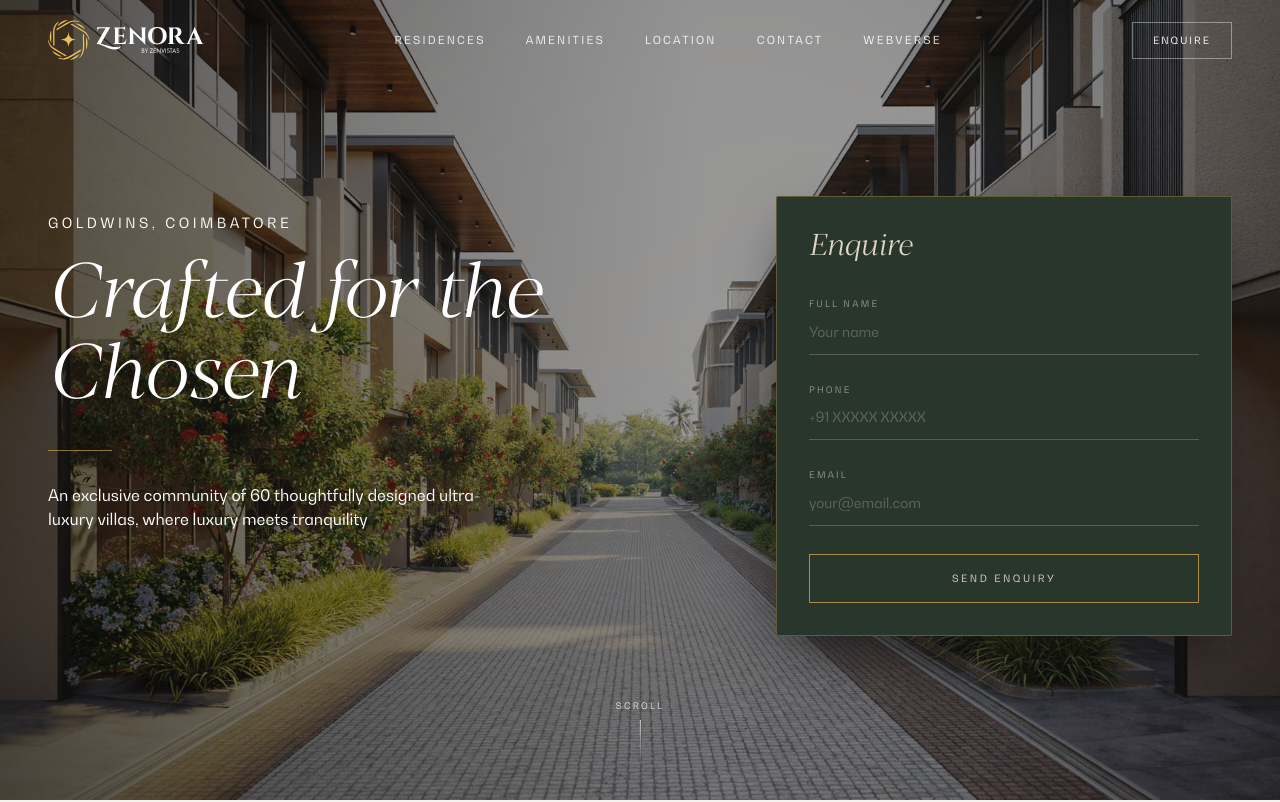
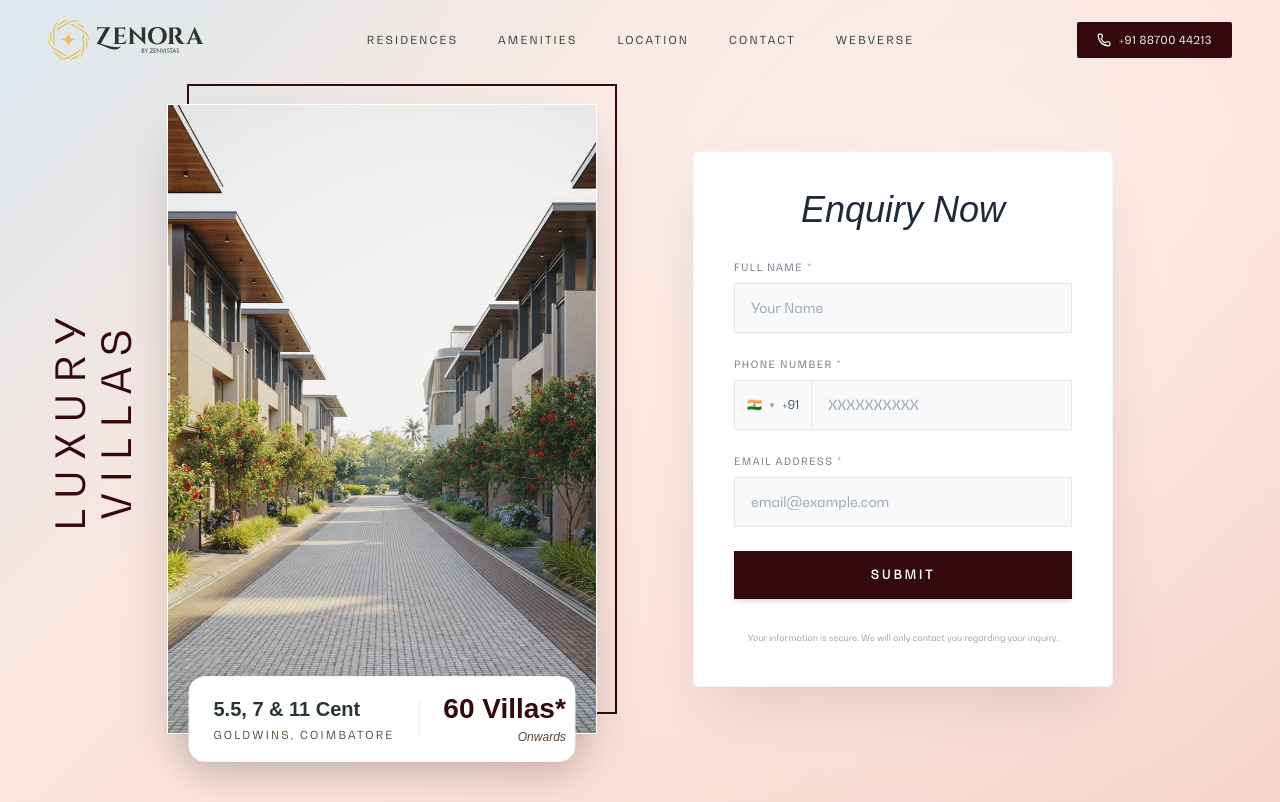
Before and after one commit to Britojaison/zenora_perfomace2, a Next.js app: page / in a window 1280 px wide. Shown: the top 802 px of the page. Built offline with nearby package versions, Linux system fonts and the light colour scheme; a web font is replaced by a local one.

Commit message:
refactor: convert interactive amenity selection buttons into static display cards in Amenities component

```diff
--- a/src/components/layout/Navbar.module.css
+++ b/src/components/layout/Navbar.module.css
@@ -5,14 +5,14 @@
   right: 0;
   z-index: 50;
   background: transparent;
-  transition: background 0.7s ease, box-shadow 0.7s ease;
+  transition: background 0.4s ease, box-shadow 0.4s ease;
 }
 
 .scrolled {
-  background: rgba(40, 54, 43, 0.96);
-  backdrop-filter: blur(10px);
-  -webkit-backdrop-filter: blur(10px);
-  box-shadow: 0 4px 24px rgba(14, 12, 11, 0.25);
+  background: rgba(255, 255, 255, 0.95);
+  backdrop-filter: blur(12px);
+  -webkit-backdrop-filter: blur(12px);
+  box-shadow: 0 2px 16px rgba(0, 0, 0, 0.06);
 }
 
 .navLink {
@@ -20,12 +20,13 @@
   font-size: 11px;
   letter-spacing: 0.2em;
   text-transform: uppercase;
-  color: rgba(255, 255, 255, 0.9);
-  transition: color 0.5s ease;
+  color: #28362b;
+  font-weight: 500;
+  transition: color 0.3s ease;
 }
 
 .navLink:hover {
-  color: #ffffff;
+  color: #561a28;
 }
 
 .underline {
@@ -33,35 +34,11 @@
   bottom: -4px;
   left: 0;
   width: 0;
-  height: 1px;
-  background: #ffffff;
-  transition: width 0.5s ease;
+  height: 2px;
+  background: #561a28;
+  transition: width 0.3s ease;
 }
 
 .navLink:hover .underline {
   width: 100%;
 }
-
-.enquire {
-  display: none;
-  align-items: center;
-  border: 1px solid rgba(255, 255, 255, 0.4);
-  color: #ffffff;
-  font-size: 10px;
-  letter-spacing: 0.2em;
-  text-transform: uppercase;
-  padding: 0.625rem 1.25rem;
-  transition: all 0.5s ease;
-}
-
-.enquire:hover {
-  background: #ffffff;
-  color: #28362b;
-  transform: scale(1.05);
-}
-
-@media (min-width: 768px) {
-  .enquire {
-    display: inline-flex;
-  }
-}
--- a/src/components/layout/Navbar.tsx
+++ b/src/components/layout/Navbar.tsx
@@ -2,7 +2,7 @@
 
 import React, { useState } from "react";
 import Link from "next/link";
-import { Menu, X } from "lucide-react";
+import { Menu, X, Phone } from "lucide-react";
 import styles from "./Navbar.module.css";
 
 const navLinks = [
@@ -30,7 +30,7 @@ export default function Navbar() {
         <Link href="/" className="flex items-center gap-3">
           {/* eslint-disable-next-line @next/next/no-img-element */}
           <img
-            src="/images/zenora_logo.svg"
+            src="/images/zenora_logo_dark.svg"
             alt="Zenora luxury villa community in Goldwins, Coimbatore"
             className="h-10 w-auto"
           />
@@ -50,29 +50,37 @@ export default function Navbar() {
           ))}
         </nav>
 
-        <a href="#contact" className={styles.enquire}>
-          Enquire
+        {/* Right Phone Button matching Screenshot */}
+        <div className="flex items-center gap-3">
+          <a
+            href="tel:+918870044213"
+            className="flex items-center gap-2 bg-wine hover:bg-wine-light text-white text-[11px] font-sans px-4 sm:px-5 py-2.5 rounded-sm tracking-wider uppercase transition-all shadow-sm font-medium"
+          >
+            <Phone className="w-3.5 h-3.5" />
+            <span className="hidden sm:inline">+91 88700 44213</span>
+            <span className="sm:hidden">Call</span>
           </a>
 
           <button
-          className="md:hidden text-white"
+            className="md:hidden text-forest p-1"
             aria-label="Toggle menu"
             onClick={() => setMobileMenuOpen(!mobileMenuOpen)}
           >
             {mobileMenuOpen ? <X className="w-5 h-5" /> : <Menu className="w-5 h-5" />}
           </button>
         </div>
+      </div>
 
       {mobileMenuOpen && (
-        <div className="md:hidden bg-forest border-t border-white/10 px-6 py-6">
-          <nav className="flex flex-col gap-5">
+        <div className="md:hidden bg-[#faf6f0] border-t border-cream/70 px-6 py-6 shadow-xl">
+          <nav className="flex flex-col gap-4">
             {navLinks.map((link) => (
               <a
                 key={link.name}
                 href={link.href}
                 onClick={() => setMobileMenuOpen(false)}
                 {...(link.external ? { target: "_blank", rel: "noopener noreferrer" } : {})}
-                className="text-[11px] uppercase tracking-[0.2em] text-white/90"
+                className="text-xs uppercase tracking-[0.2em] text-forest font-medium"
               >
                 {link.name}
               </a>
@@ -80,9 +88,9 @@ export default function Navbar() {
             <a
               href="#contact"
               onClick={() => setMobileMenuOpen(false)}
-              className="text-[11px] uppercase tracking-[0.2em] text-gold"
+              className="text-xs uppercase tracking-[0.2em] text-wine font-semibold pt-2 border-t border-cream/50"
             >
-              Enquire
+              Enquire Now
             </a>
           </nav>
         </div>
--- a/src/components/sections/Amenities.tsx
+++ b/src/components/sections/Amenities.tsx
@@ -17,7 +17,7 @@ import {
 const keyAmenities = [
   { id: "kids", label: "Kids Play Area", icon: Sparkles },
   { id: "theatre", label: "Open Air Theatre", icon: Film },
-  { id: "yoga", label: "Yoga / Meditation Garden", icon: Flower2, featured: true },
+  { id: "yoga", label: "Yoga / Meditation Garden", icon: Flower2 },
   { id: "pool", label: "Swimming Pool", icon: Waves },
   { id: "coworking", label: "Co-working Space", icon: Building2 },
   { id: "gym", label: "Fitness Gym", icon: Dumbbell },
@@ -87,7 +87,6 @@ const allAmenities = [
 ];
 
 export default function Amenities() {
-  const [selectedKey, setSelectedKey] = useState("yoga");
   const [showAll, setShowAll] = useState(false);
 
   return (
@@ -107,24 +106,18 @@ export default function Amenities() {
           </p>
         </div>
 
-        {/* 6 Rounded Icon Cards matching Screenshot 1 */}
+        {/* 6 Rounded Icon Cards (Uniform static cards) */}
         <div className="grid grid-cols-2 sm:grid-cols-3 lg:grid-cols-6 gap-3.5 mb-12">
           {keyAmenities.map((item) => {
             const Icon = item.icon;
-            const isSelected = selectedKey === item.id;
             return (
-              <button
+              <div
                 key={item.id}
-                onClick={() => setSelectedKey(item.id)}
-                className={`flex flex-col items-center justify-center p-6 rounded-xl border text-center transition-all duration-300 min-h-[140px] ${
-                  isSelected
-                    ? "bg-wine text-white border-wine shadow-lg scale-105"
-                    : "bg-cream/15 text-forest border-cream/70 hover:bg-cream/30 hover:border-wine/40"
-                }`}
+                className="flex flex-col items-center justify-center p-6 rounded-xl border border-cream/70 bg-cream/15 text-forest text-center min-h-[140px] select-none shadow-sm"
               >
-                <Icon className={`w-7 h-7 mb-3 ${isSelected ? "text-white" : "text-wine"}`} />
+                <Icon className="w-7 h-7 mb-3 text-wine" />
                 <span className="font-sans text-xs tracking-wider font-medium leading-tight">{item.label}</span>
-              </button>
+              </div>
             );
           })}
         </div>
--- a/src/components/sections/Hero.module.css
+++ b/src/components/sections/Hero.module.css
@@ -3,22 +3,63 @@
   min-height: 100vh;
   display: flex;
   align-items: center;
-  padding-top: 7rem;
-  padding-bottom: 5rem;
+  justify-content: center;
+  padding-top: 6.5rem;
+  padding-bottom: 4.5rem;
   overflow: hidden;
-  background-color: #0e0c0b;
+  background: linear-gradient(135deg, #dce8ef 0%, #fae6de 35%, #fae1d7 65%, #f6d1c7 100%);
 }
 
-.heroBg {
+.heroBgOverlay {
   position: absolute;
   inset: 0;
-  z-index: 1;
-  background: linear-gradient(90deg, rgba(14, 12, 11, 0.62) 0%, rgba(14, 12, 11, 0.4) 55%, rgba(14, 12, 11, 0.4) 100%);
+  pointer-events: none;
+  background: radial-gradient(circle at 75% 30%, rgba(255, 255, 255, 0.4) 0%, transparent 60%);
 }
 
-.heroCard {
-  background: #28362b;
-  border: 1px solid rgba(225, 178, 88, 0.3);
-  box-shadow: 0 25px 50px -12px rgba(14, 12, 11, 0.6);
-  border-radius: 2px;
+.verticalTextContainer {
+  position: absolute;
+  right: 100%;
+  top: 50%;
+  transform: translateY(-50%);
+  margin-right: 1rem;
+  width: 90px;
+  height: 340px;
+  display: flex;
+  align-items: center;
+  justify-content: center;
+  pointer-events: none;
+  z-index: 10;
 }
+
+@media (max-width: 639px) {
+  .verticalTextContainer {
+    display: none;
+  }
+}
+
+.verticalTextInner {
+  display: flex;
+  flex-direction: column;
+  align-items: center;
+  transform: rotate(-90deg) !important;
+  transform-origin: center center;
+  letter-spacing: 0.28em;
+  font-family: var(--font-editorial), var(--font-display), Georgia, serif;
+  color: #33090d;
+  text-transform: uppercase;
+  white-space: nowrap;
+  font-size: 2.25rem;
+  line-height: 1.15;
+}
+
+@media (min-width: 1024px) {
+  .verticalTextContainer {
+    margin-right: 1.5rem;
+    width: 100px;
+    height: 380px;
+  }
+  .verticalTextInner {
+    font-size: 2.5rem;
+  }
+}
--- a/src/components/sections/Hero.tsx
+++ b/src/components/sections/Hero.tsx
@@ -4,29 +4,27 @@ import React, { useRef, useState } from "react";
 import Image from "next/image";
 import gsap from "gsap";
 import { useGSAP } from "@gsap/react";
-import { Download } from "lucide-react";
 import styles from "./Hero.module.css";
 
 interface HeroProps {
-  onOpenBrochure: () => void;
+  onOpenBrochure?: () => void;
 }
 
 export default function Hero({ onOpenBrochure }: HeroProps) {
   const containerRef = useRef<HTMLElement>(null);
+  const visualRef = useRef<HTMLDivElement>(null);
   const formCardRef = useRef<HTMLDivElement>(null);
 
-  const [form, setForm] = useState({ name: "", phone: "", email: "", message: "" });
+  const [form, setForm] = useState({ name: "", phone: "", email: "" });
   const [submitted, setSubmitted] = useState(false);
 
   useGSAP(
     () => {
       const tl = gsap.timeline({ defaults: { ease: "power3.out" } });
-      tl.from(".hero-label", { opacity: 0, y: 15, duration: 0.8, delay: 0.1 })
-        .from(".hero-title", { opacity: 0, y: 30, duration: 1 }, "-=0.5")
-        .from(".hero-rule", { scaleX: 0, duration: 0.8 }, "-=0.6")
-        .from(".hero-desc", { opacity: 0, y: 20, duration: 0.8 }, "-=0.5")
-        .from(".hero-cta", { opacity: 0, y: 15, duration: 0.7 }, "-=0.5")
-        .from(formCardRef.current, { opacity: 0, x: 35, duration: 0.9 }, "-=1");
+      tl.from(".hero-vertical-anim", { opacity: 0, y: 15, duration: 0.8, delay: 0.1 })
+        .from(".hero-image-box", { opacity: 0, scale: 0.96, duration: 1 }, "-=0.5")
+        .from(".hero-badge", { opacity: 0, y: 20, duration: 0.8 }, "-=0.6")
+        .from(formCardRef.current, { opacity: 0, x: 25, duration: 0.9 }, "-=0.8");
     },
     { scope: containerRef }
   );
@@ -36,111 +34,147 @@ export default function Hero({ onOpenBrochure }: HeroProps) {
     setSubmitted(true);
   };
 
-  const inputClass =
-    "w-full bg-transparent border-b border-cream/25 pb-3 text-sm text-cream placeholder:text-cream/30 focus:outline-none focus:border-gold transition-colors font-sans";
-  const labelClass = "text-[9px] uppercase tracking-[0.25em] text-cream/60 block mb-2 font-sans";
-
   return (
     <section id="home" ref={containerRef} className={styles.heroSection}>
-      <div className="absolute inset-0 z-0">
+      <div className={styles.heroBgOverlay} />
+
+      {/* Main Container - Centered horizontally across viewport */}
+      <div className="max-w-screen-2xl mx-auto px-6 md:px-12 relative z-10 w-full flex items-center justify-center">
+        <div className="flex flex-col lg:flex-row items-center justify-center gap-12 lg:gap-16 xl:gap-24 w-full">
+          {/* Left: Framed Visual Showcase (Centered with vertical text attached) */}
+          <div ref={visualRef} className="relative flex items-center justify-center shrink-0">
+            {/* Tall Framed Image Container */}
+            <div className="hero-image-box relative w-[310px] sm:w-[370px] md:w-[410px] lg:w-[430px] h-[480px] sm:h-[550px] md:h-[600px] lg:h-[630px]">
+              {/* Vertical Title attached directly to the left edge */}
+              <div className={`hero-vertical-anim ${styles.verticalTextContainer}`}>
+                <div className={styles.verticalTextInner}>
+                  <span>Luxury</span>
+                  <span>Villas</span>
+                </div>
+              </div>
+
+              {/* Offset Accent Outline Box (Extending top & right) */}
+              <div className="absolute -top-5 -right-5 w-full h-full border-2 border-wine pointer-events-none z-0" />
+
+              {/* Main Photo */}
+              <div className="relative w-full h-full rounded-none overflow-hidden shadow-2xl z-10 border border-white">
                 <Image
                   src="/images/street-view.jpg"
-          alt="Zenora luxury villa community street view in Goldwins, Coimbatore"
+                  alt="Zenora luxury villa community in Goldwins, Coimbatore"
                   fill
                   priority
-          sizes="100vw"
+                  sizes="(max-width: 768px) 100vw, 50vw"
                   className="object-cover"
                 />
               </div>
-      <div className={styles.heroBg} />
 
-      <div className="max-w-screen-xl mx-auto px-6 md:px-12 relative z-10 w-full">
-        <div className="grid grid-cols-1 lg:grid-cols-12 gap-12 lg:gap-16 items-center">
-          {/* Left: hero copy */}
-          <div className="lg:col-span-7">
-            <p className="hero-label font-sans text-white text-sm uppercase tracking-[0.25em] mb-6">
+              {/* Overlapping Bottom Badge / Pill (Proportional & No text overflow) */}
+              <div className="hero-badge absolute -bottom-7 left-1/2 -translate-x-1/2 w-[94%] sm:w-[90%] bg-white rounded-2xl shadow-[0_15px_35px_rgba(0,0,0,0.12)] px-5 sm:px-6 py-3.5 sm:py-4 flex items-center justify-between border border-gray-100 z-20">
+                <div className="pr-3 shrink-0">
+                  <p className="font-serif text-base sm:text-lg lg:text-xl text-forest font-bold leading-tight whitespace-nowrap">
+                    5.5, 7 & 11 Cent
+                  </p>
+                  <p className="font-sans text-[10px] sm:text-[11px] tracking-[0.2em] text-earth uppercase mt-1 font-medium whitespace-nowrap">
                     Goldwins, Coimbatore
                   </p>
-            <h1
-              className="hero-title font-display italic font-light text-white leading-[1.05]"
-              style={{ fontSize: "clamp(2.25rem, 6vw, 5rem)" }}
-            >
-              Crafted for the Chosen
-            </h1>
-            <div className="hero-rule w-16 h-px bg-gold opacity-60 my-8 origin-left" />
-            <p className="hero-desc font-sans text-white text-sm md:text-base max-w-md leading-relaxed mb-10">
-              An exclusive community of 60 thoughtfully designed ultra-luxury villas, where luxury meets tranquility
+                </div>
+                <div className="w-px h-9 bg-gray-200 shrink-0 mx-2 sm:mx-3" />
+                <div className="pl-3 text-right shrink-0">
+                  <p className="font-serif text-xl sm:text-2xl lg:text-[28px] text-wine font-bold leading-none whitespace-nowrap">
+                    60 Villas*
                   </p>
-            <button
-              onClick={onOpenBrochure}
-              className="hero-cta group inline-flex items-center gap-3 bg-noir/40 backdrop-blur-sm hover:bg-gold text-white hover:text-forest font-sans text-xs uppercase tracking-[2px] px-10 py-4 transition-all duration-500"
-            >
-              <Download className="w-4 h-4" />
-              Brochure
-            </button>
+                  <p className="font-serif italic text-xs text-earth mt-1 whitespace-nowrap">
+                    Onwards
+                  </p>
+                </div>
+              </div>
+            </div>
           </div>
 
-          {/* Right: enquiry form (Solitaire layout, Zenora form copy) */}
-          <div className="lg:col-span-5">
-            <div ref={formCardRef} className={`${styles.heroCard} p-8 text-cream`}>
-              <h3 className="font-display italic font-light text-3xl text-cream mb-8">Enquire</h3>
+          {/* Right: Floating White Enquiry Form Card */}
+          <div className="flex justify-center shrink-0 w-full sm:w-auto">
+            <div
+              ref={formCardRef}
+              className="w-full max-w-[420px] sm:w-[420px] bg-white rounded-md shadow-[0_25px_60px_-15px_rgba(0,0,0,0.12)] p-8 sm:p-10 border border-gray-100 relative z-10"
+            >
+              <h2 className="font-serif italic font-light text-3xl sm:text-[36px] text-gray-800 text-center mb-8">
+                Enquiry Now
+              </h2>
 
               {submitted ? (
-                <div className="py-10 text-center">
-                  <p className="font-display italic font-light text-2xl text-cream">Thank you.</p>
+                <div className="py-12 text-center">
+                  <p className="font-serif italic text-2xl text-forest mb-2">Thank you.</p>
+                  <p className="font-sans text-earth text-xs leading-relaxed">
+                    Our luxury villa consultant will get in touch with you shortly.
+                  </p>
                 </div>
               ) : (
-                <form onSubmit={handleSubmit} className="space-y-7">
+                <form onSubmit={handleSubmit} className="space-y-6">
                   <div>
-                    <label className={labelClass}>Full Name</label>
+                    <label className="text-[10px] uppercase tracking-[0.15em] text-gray-500 font-sans font-medium block mb-2">
+                      Full Name *
+                    </label>
                     <input
                       type="text"
                       required
-                      placeholder="Your name"
+                      placeholder="Your Name"
                       value={form.name}
                       onChange={(e) => setForm({ ...form, name: e.target.value })}
-                      className={inputClass}
+                      className="w-full bg-[#f8f9fa] border border-[#e5e7eb] px-4 py-3.5 text-sm text-gray-800 placeholder:text-gray-400 focus:outline-none focus:border-wine font-sans rounded-none transition-colors"
                     />
                   </div>
+
                   <div>
-                    <label className={labelClass}>Phone</label>
+                    <label className="text-[10px] uppercase tracking-[0.15em] text-gray-500 font-sans font-medium block mb-2">
+                      Phone Number *
+                    </label>
+                    <div className="flex bg-[#f8f9fa] border border-[#e5e7eb]">
+                      <span className="px-3 py-3.5 border-r border-[#e5e7eb] text-xs text-gray-600 font-sans flex items-center gap-1.5 shrink-0">
+                        <span>🇮🇳</span>
+                        <span className="text-[8px] text-gray-400">▼</span>
+                        <span>+91</span>
+                      </span>
                       <input
                         type="tel"
                         required
-                      placeholder="+91 XXXXX XXXXX"
+                        placeholder="XXXXXXXXXX"
                         value={form.phone}
                         onChange={(e) => setForm({ ...form, phone: e.target.value })}
-                      className={inputClass}
+                        className="w-full bg-transparent px-4 py-3.5 text-sm text-gray-800 placeholder:text-gray-400 focus:outline-none font-sans"
                       />
                     </div>
+                  </div>
+
                   <div>
-                    <label className={labelClass}>Email</label>
+                    <label className="text-[10px] uppercase tracking-[0.15em] text-gray-500 font-sans font-medium block mb-2">
+                      Email Address *
+                    </label>
                     <input
                       type="email"
                       required
-                      placeholder="your@email.com"
+                      placeholder="email@example.com"
                       value={form.email}
                       onChange={(e) => setForm({ ...form, email: e.target.value })}
-                      className={inputClass}
+                      className="w-full bg-[#f8f9fa] border border-[#e5e7eb] px-4 py-3.5 text-sm text-gray-800 placeholder:text-gray-400 focus:outline-none focus:border-wine font-sans rounded-none transition-colors"
                     />
                   </div>
+
                   <button
                     type="submit"
-                    className="w-full py-4 border border-gold/70 hover:bg-gold text-cream hover:text-forest font-sans text-[10px] uppercase tracking-[0.25em] transition-all duration-300"
+                    className="w-full py-4 bg-wine hover:bg-wine-light text-white font-sans text-xs uppercase tracking-[0.25em] font-semibold transition-all duration-300 shadow-md"
                   >
-                    Send Enquiry
+                    Submit
                   </button>
+
+                  <p className="text-[9px] text-center text-gray-400 font-sans leading-relaxed pt-2">
+                    Your information is secure. We will only contact you regarding your inquiry.
+                  </p>
                 </form>
               )}
             </div>
           </div>
         </div>
       </div>
-
-      <div className="absolute bottom-8 left-1/2 -translate-x-1/2 flex flex-col items-center gap-2 z-10">
-        <span className="font-sans text-[9px] uppercase text-white/80 tracking-[0.25em]">Scroll</span>
-        <div className="w-px h-12 bg-gradient-to-b from-white/80 to-transparent" />
-      </div>
     </section>
   );
 }
```
Lines whose indentation alone changed are shown as unchanged.
